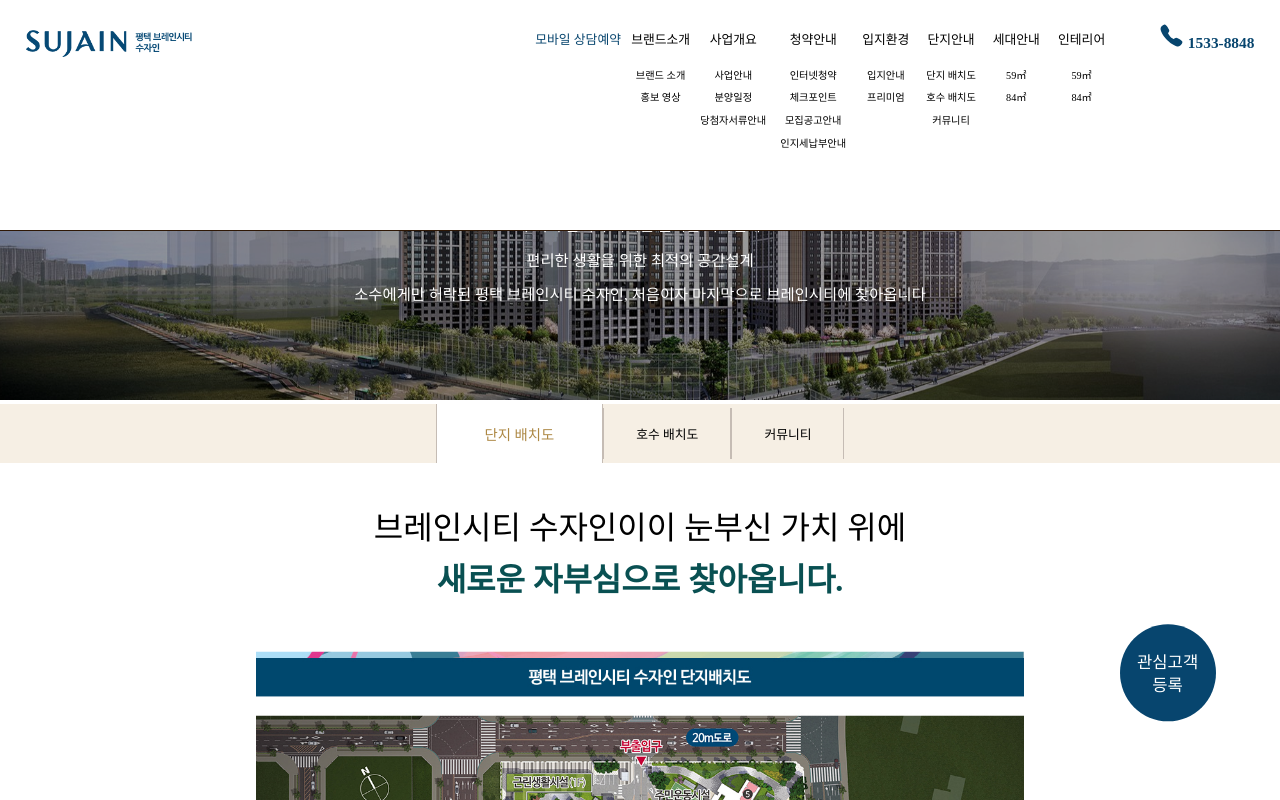
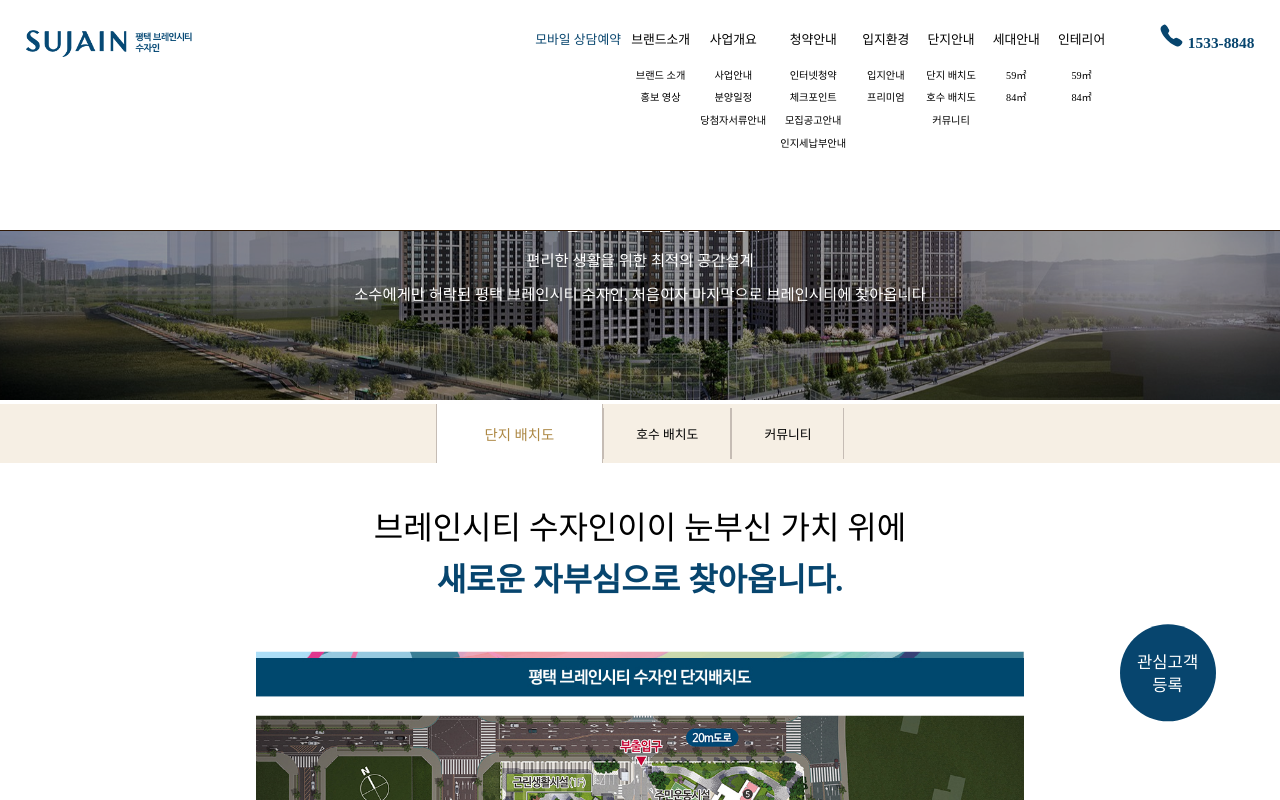
Before and after one commit to parkjihun22/jeju-wepark, a React (Create React App) app: page /ComplexGuide/intro in a window 1280 px wide. Shown: the top 800 px of the page. Built offline with nearby package versions, Linux system fonts and the light colour scheme; a web font is replaced by a local one.

Commit message:
feat : 소갯글 색상변경경

```diff
--- a/src/pages/ComplexGuide/ComplexGuide.module.scss
+++ b/src/pages/ComplexGuide/ComplexGuide.module.scss
@@ -30,7 +30,7 @@
     div:nth-of-type(2) {
         margin-top: 0.5vw;
         font-weight: 800;
-        color: #095052;
+        color: #07456E;
     }
 }
 
--- a/src/pages/FloorPlan/FloorPlan.module.scss
+++ b/src/pages/FloorPlan/FloorPlan.module.scss
@@ -30,7 +30,7 @@
     div:nth-of-type(2) {
         margin-top: 0.5vw;
         font-weight: 800;
-        color: #095052;
+        color: #07456E;
     }
 }
 
--- a/src/pages/Interior/Interior.module.scss
+++ b/src/pages/Interior/Interior.module.scss
@@ -31,7 +31,7 @@
     div:nth-of-type(2) {
         margin-top: 0.5vw;
         font-weight: 800;
-        color: #095052;
+        color: #07456E;
     }
 }
 
```
